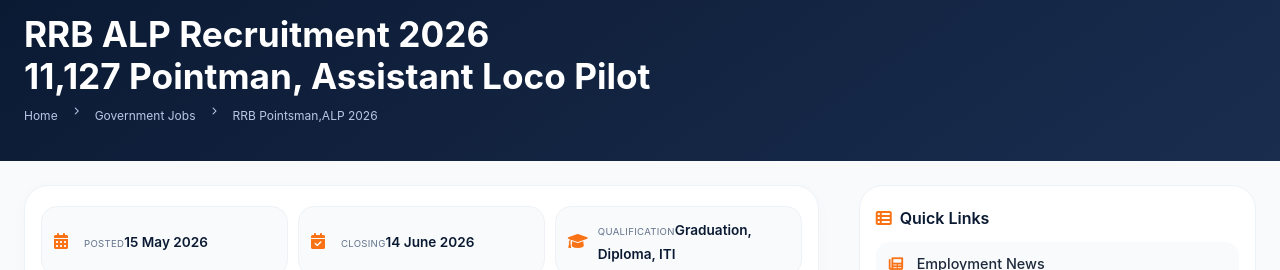
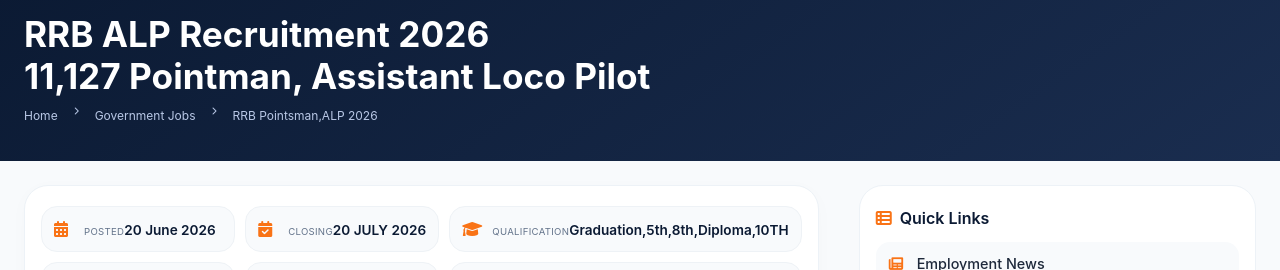
Before and after one commit to onlinevacancy/Railway.Jobs.com, a plain HTML site: page index.html in a window 1280 px wide. Shown: the part 88-358 px from the top of the page. Drawn offline with Linux system fonts and the light colour scheme.

Commit message:
Update job posting dates and eligibility criteria

```diff
--- a/index.html
+++ b/index.html
@@ -433,9 +433,9 @@
   <!-- LEFT COLUMN -->
   <div class="job-card">
     <div class="info-grid">
-      <div class="info-item"><i class="fas fa-calendar-alt"></i><div><span class="label">Posted</span><span class="value">15 May 2026</span></div></div>
-      <div class="info-item"><i class="fas fa-calendar-check"></i><div><span class="label">Closing</span><span class="value">14 June 2026</span></div></div>
-      <div class="info-item"><i class="fas fa-graduation-cap"></i><div><span class="label">Qualification</span><span class="value">Graduation, Diploma, ITI</span></div></div>
+      <div class="info-item"><i class="fas fa-calendar-alt"></i><div><span class="label">Posted</span><span class="value">20 June 2026</span></div></div>
+      <div class="info-item"><i class="fas fa-calendar-check"></i><div><span class="label">Closing</span><span class="value">20 JULY 2026</span></div></div>
+      <div class="info-item"><i class="fas fa-graduation-cap"></i><div><span class="label">Qualification</span><span class="value">Graduation,5th,8th,Diploma,10TH</span></div></div>
       <div class="info-item"><i class="fas fa-briefcase"></i><div><span class="label">Type</span><span class="value">Permanent</span></div></div>
       <div class="info-item"><i class="fas fa-users"></i><div><span class="label">Openings</span><span class="value">11,127</span></div></div>
       <div class="info-item"><i class="fas fa-map-marker-alt"></i><div><span class="label">Location</span><span class="value">All India</span></div></div>
@@ -472,7 +472,7 @@
         <tr><td>RRB Siliguri</td><td>600</td></tr>
         <tr><td>RRB Thiruvananthapuram</td><td>64</td></tr>
       </table>
-      <p><strong>Eligibility:</strong> Matric/SSLC + ITI 8th 10th Class in relevant trades OR Diploma in Mechanical/Electrical/Electronics/Automobile.</p>
+      <p><strong>Eligibility:</strong> Matric/SSLC + ITI ,5th 8th 10th Class in relevant trades OR Diploma in Mechanical/Electrical/Electronics/Automobile.</p>
       <p><strong>Selection:</strong> CBT-1, CBT-2, CBAT, Document Verification, Medical Exam.</p>
       <p><strong>Apply online:</strong> <a href="https://www.rrbapply.gov.in/" target="_blank">https://www.rrbapply.gov.in/</a></p>
     </div>
```
